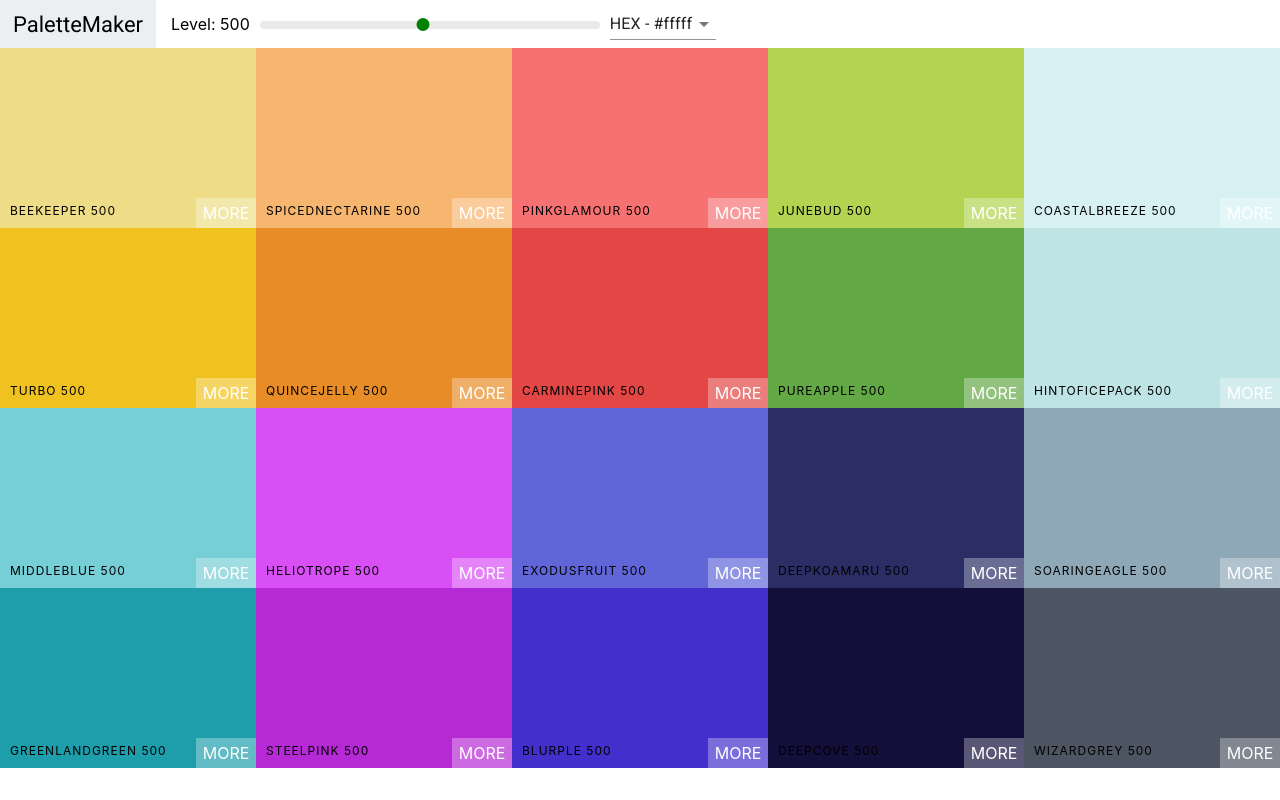
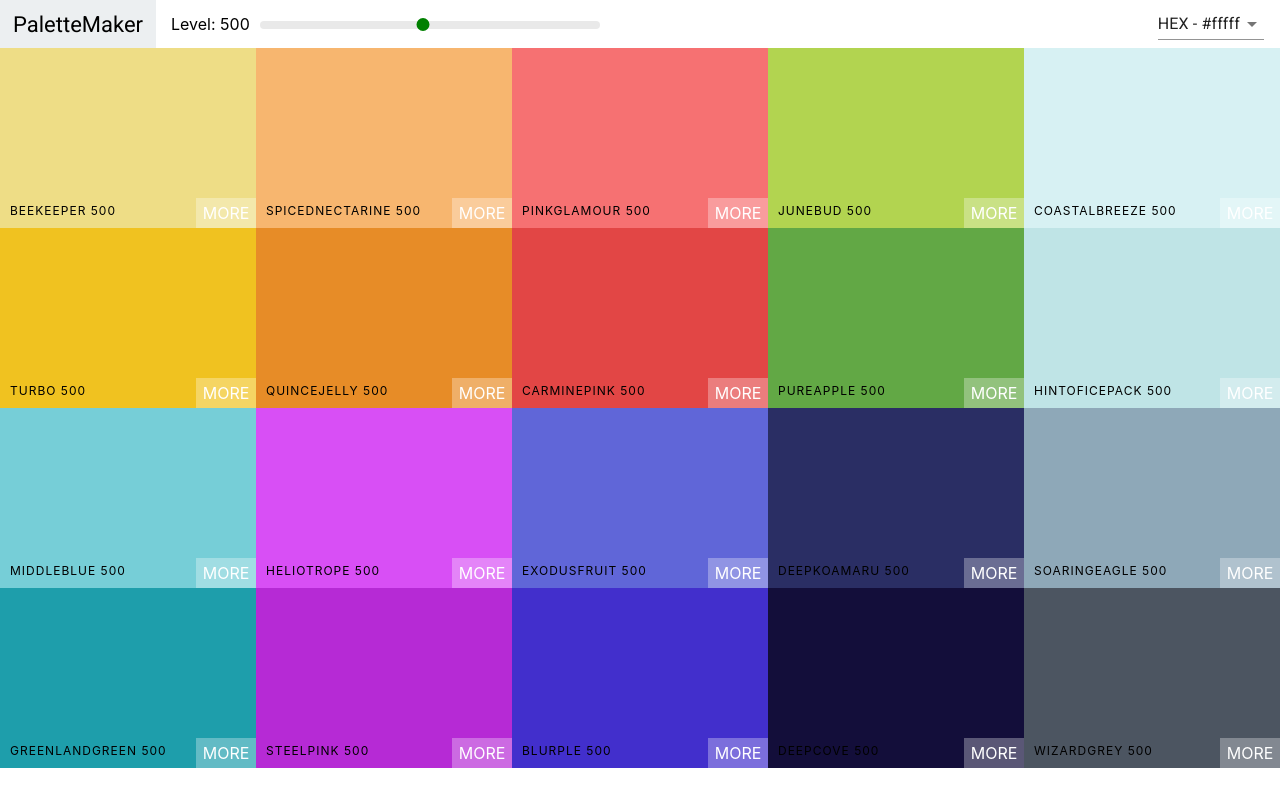
Before and after one commit to theborgh/palette-maker, a React (Create React App) app: page / in a window 1280 px wide. Built offline with nearby package versions, Linux system fonts and the light colour scheme.

Commit message:
Add snackbar and styled Select

```diff
--- a/package.json
+++ b/package.json
@@ -4,6 +4,7 @@
   "private": true,
   "dependencies": {
     "@material-ui/core": "^4.5.1",
+    "@material-ui/icons": "^4.5.1",
     "chroma-js": "^2.0.6",
     "rc-slider": "^8.7.1",
     "react": "^16.10.2",
--- a/src/Navbar.css
+++ b/src/Navbar.css
@@ -50,6 +50,6 @@
 }
 
 .select-container {
-  display: flex;
-  justify-content: flex-end;
+  margin-left: auto;
+  margin-right: 1rem;
 }
--- a/src/Navbar.js
+++ b/src/Navbar.js
@@ -2,24 +2,37 @@
 import Slider from 'rc-slider';
 import 'rc-slider/assets/index.css';
 import './Navbar.css';
+
 import Select from '@material-ui/core/Select';
 import MenuItem from '@material-ui/core/MenuItem';
+import Snackbar from '@material-ui/core/Snackbar';
+import CloseIcon from '@material-ui/icons/Close';
+import {IconButton} from '@material-ui/core';
 
 export default class Navbar extends Component {
   constructor(props) {
     super(props);
     this.state = {
       format: 'hex',
+      open: false,
     };
 
-    this.handleChange = this.handleChange.bind(this);
+    this.handleFormatChange = this.handleFormatChange.bind(this);
+    this.closeSnackbar = this.closeSnackbar.bind(this);
   }
 
-  handleChange(evt) {
+  handleFormatChange(evt) {
     this.setState({
       format: evt.target.value,
+      open: true,
     });
     this.props.handleChange(evt.target.value);
+  }
+
+  closeSnackbar() {
+    this.setState({
+      open: false,
+    });
   }
 
   render() {
@@ -43,12 +56,32 @@
           </div>
         </div>
         <div className='select-container'>
-          <Select value={format} onChange={this.handleChange}>
+          <Select value={format} onChange={this.handleFormatChange}>
             <MenuItem value='hex'>HEX - #fffff</MenuItem>
             <MenuItem value='rgb'>RGB - rgb(255, 255, 255)</MenuItem>
             <MenuItem value='rgba'>RGBA - rgba(255, 255, 255, 1)</MenuItem>
           </Select>
         </div>
+        <Snackbar
+          anchorOrigin={{vertical: 'bottom', horizontal: 'left'}}
+          open={this.state.open}
+          autoHideDuration={3000}
+          message={<span id='message-id'>Format changed to {format}</span>}
+          onClose={this.closeSnackbar}
+          ContentProps={{
+            'aria-describedby': 'message-id',
+          }}
+          action={[
+            <IconButton
+              onClick={this.closeSnackbar}
+              color='inherit'
+              key='close'
+              aria-label='close'
+            >
+              <CloseIcon />
+            </IconButton>,
+          ]}
+        />
       </nav>
     );
   }
```
Also changed, not shown: 1 other file (tests, documents, lock files or other folders).
